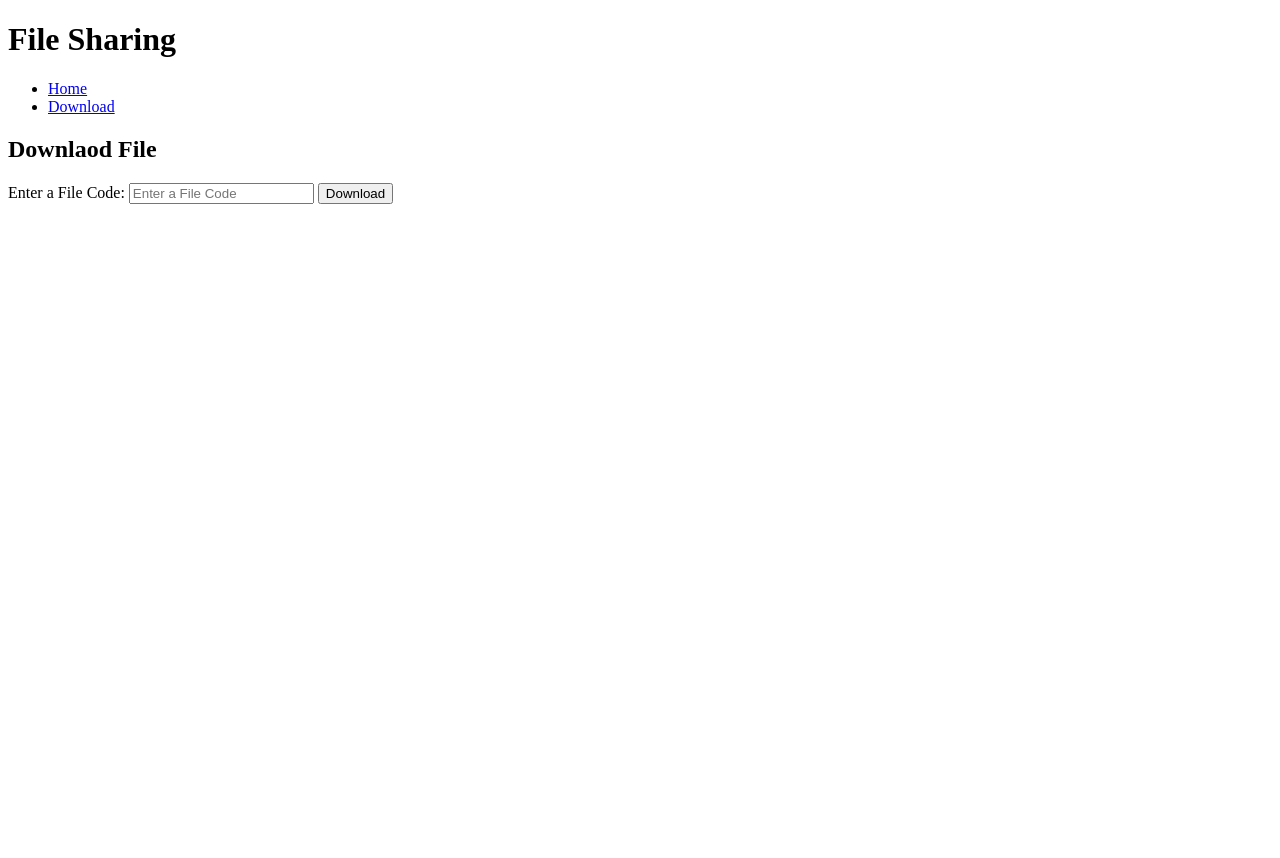
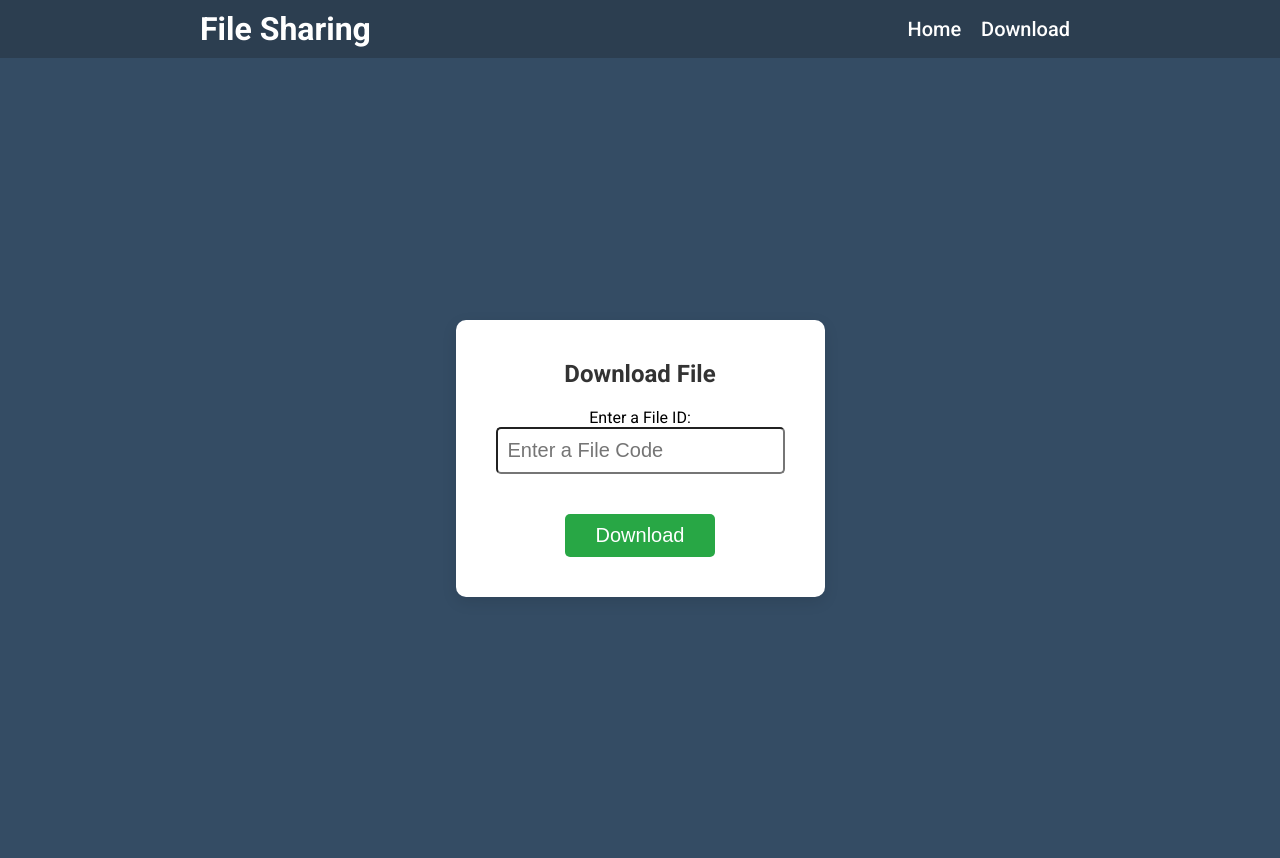
Before and after one commit to santoshvandari/FileSharing, a Django app: page /download/ in a window 1280 px wide. Before the commit the page ends 204 px from the top, so only its background shows below. Run offline with Django 5.2, Linux system fonts and the light colour scheme.

Commit message:
Creating Download.html & Download.css

```diff
--- a/Templates/download.html
+++ b/Templates/download.html
@@ -19,11 +19,11 @@
         </nav>
     </header>
     <main>
-        <section id="filedownload">
-            <h2>Downlaod File</h2>
+        <section id="fileDownload">
+            <h2>Download File</h2>
             <form action="#" method="post">
                 {% csrf_token %}
-                <label for="download">Enter a File Code: </label>
+                <label for="download">Enter a File ID: </label>
                 <input type="text" name="fileid" id="download" placeholder="Enter a File Code"/>
                 <button type="submit">Download</button>
             </form>
--- a/main/removingFiles.py
+++ b/main/removingFiles.py
@@ -16,3 +16,9 @@ def RemoveFile(filename):
             return False
     else:
         return True
+    return True
+
+
+# Remove all the Expired Files
+def RemoveAllExpiredFiles():
+    pass
--- a/static/css/download.css
+++ b/static/css/download.css
@@ -0,0 +1,96 @@
+@import url('https://fonts.googleapis.com/css2?family=Roboto:ital,wght@0,100;0,300;0,400;0,500;0,700;0,900;1,100;1,300;1,400;1,500;1,700;1,900&display=swap');
+*{
+    margin: 0;
+    padding: 0;
+    box-sizing: border-box;
+}
+body{
+    background-color: #344C64;
+    font-family: 'Roboto', sans-serif;
+}
+/* Header Section Start Here */
+header{
+    display: flex;
+    justify-content: space-between;
+    align-items: center;
+    padding: 10px 200px;
+    background-color: #2C3E50;
+}
+header div.logo h1{
+    color: #fff;
+}
+nav{
+    display: flex;
+}
+nav ul{
+    display: flex;
+    list-style: none;
+}
+nav ul li{
+    margin: 0 10px;
+}
+nav ul li a{
+    color: #fff;
+    text-decoration: none;
+    font-size: 20px;
+    font-weight: 500;
+    transition: color 0.3s;
+}
+nav ul li a:hover{
+    color: #3498DB;
+}
+/* Header Section Ends Here */
+/* Main Section Start Here */
+main{
+    display: flex;
+    align-items: center;
+    justify-content: center;
+    height: 100vh;
+    flex-direction: column;
+    gap: 50px;
+}
+/* Upload Section Start Here  */
+#fileDownload {
+    background: #fff;
+    padding: 40px;
+    border-radius: 10px;
+    box-shadow: 0 5px 15px rgba(0, 0, 0, 0.1);
+    text-align: center;
+
+}
+#fileDownload h2 {
+    margin-bottom: 20px;
+    font-size: 24px;
+    color: #333;
+}
+#fileDownload form{
+    display: flex;
+    flex-direction: column;
+    align-items: center;
+}
+
+#fileDownload input{
+    padding: 10px;
+    border-radius: 5px;
+    margin-bottom: 20px;
+    outline: none;
+    font-size: 20px;
+}
+#fileDownload input::placeholder{
+
+}
+#fileDownload button[type="submit"] {
+    background-color: #28a745;
+    color: #fff;
+    padding: 10px 20px;
+    border: none;
+    border-radius: 5px;
+    cursor: pointer;
+    transition: background-color 0.3s ease;
+    margin-top: 20px;
+    width: 150px;
+    font-size: 20px;
+}
+#fileDownload button[type="submit"]:hover {
+    background-color: #218838;
+}
```
